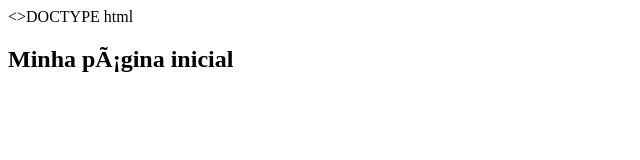
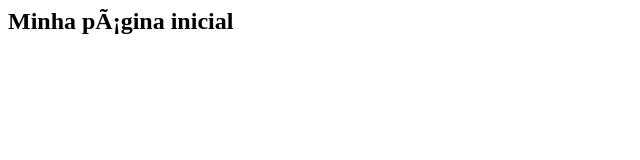
Before and after one commit to Garcia1984/projeto-curso2-git, a plain HTML site: page index.html in a window 1280 px wide. Shown: the whole page, without its empty margins (0-640 px from the left). Drawn offline with Linux system fonts and the light colour scheme.

Commit message:
removendo tag aberta

```diff
--- a/index.html
+++ b/index.html
@@ -1,4 +1,4 @@
-<>DOCTYPE html
+<DOCTYPE html>
 <html>
 <head>
     <meta charset="utf -B"/>
```
